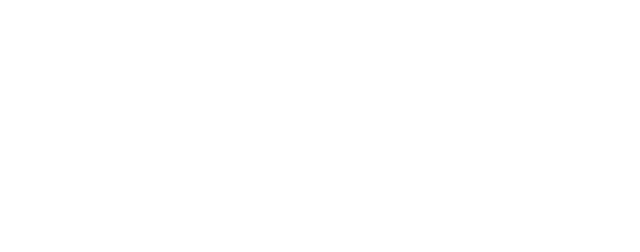
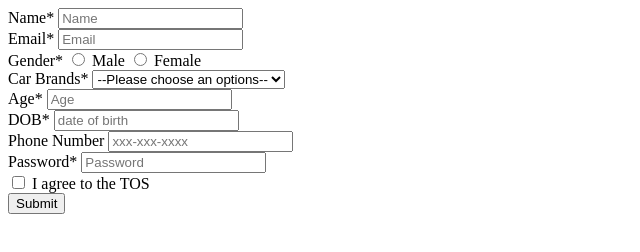
Before and after one commit to acciojob/signup-form-car-DilbaghToor, a website: page main.html in a window 1280 px wide. Shown: the whole page, without its empty margins (0-640 px from the left). Drawn offline with Linux system fonts and the light colour scheme.

Commit message:
created a submission

```diff
--- a/main.html
+++ b/main.html
@@ -7,7 +7,57 @@
 </head>
 
 <body>
-	<!-- the entire body must be written by student -->
+	<form>
+		<div>
+			<label for="name">Name*</label>
+			<input type="text" required placeholder="Name">
+		</div>
+		<div>
+			<label for="email">Email*</label>
+			<input type="email" required placeholder="Email">
+		</div>
+		<div>
+			<label for="gender">Gender*</label>
+			<input type="radio" name="gender" id = "gemder_m">
+			<label for="gender_m">Male</label>
+			<input type="radio" name="gender" id="gender_f">
+			<label for="gender_f" >Female</label>
+		</div>
+		<div>
+			<label for="cars">Car Brands*</label>
+			<select id="cars" required>
+				<option value="options" disabled selected >--Please choose an options--</option>
+				<option value="bmw">BMW</option>
+				<option value="audi">Audi</option>
+				<option value="mercedez">Mercedez</option>
+			</select>
+		</div>
+		<div>
+			<label for="age">Age*</label>
+			<input type="number" required placeholder="Age">
+		</div>
+		<div>
+			<label for="dob">DOB*</label>
+			<input type="number" placeholder="date of birth" required>
+		</div>
+		<div>
+			<label for="number">Phone Number</label>
+			<input type="tel" placeholder="xxx-xxx-xxxx">
+		</div>
+		<div>
+			<label for="password">Password*</label>
+			<input type="password" requird placeholder="Password">
+		</div>
+		<div>
+			<input type="checkbox" id="tos" required>
+			<label for="tos" >I agree to the TOS</label></label>
+		</div>
+		<div>
+			<input type="submit" id="submit" >
+
+		</div>
+
+	</form>
     <script type="text/javascript" src="./script.js">
 </script>
 
```
